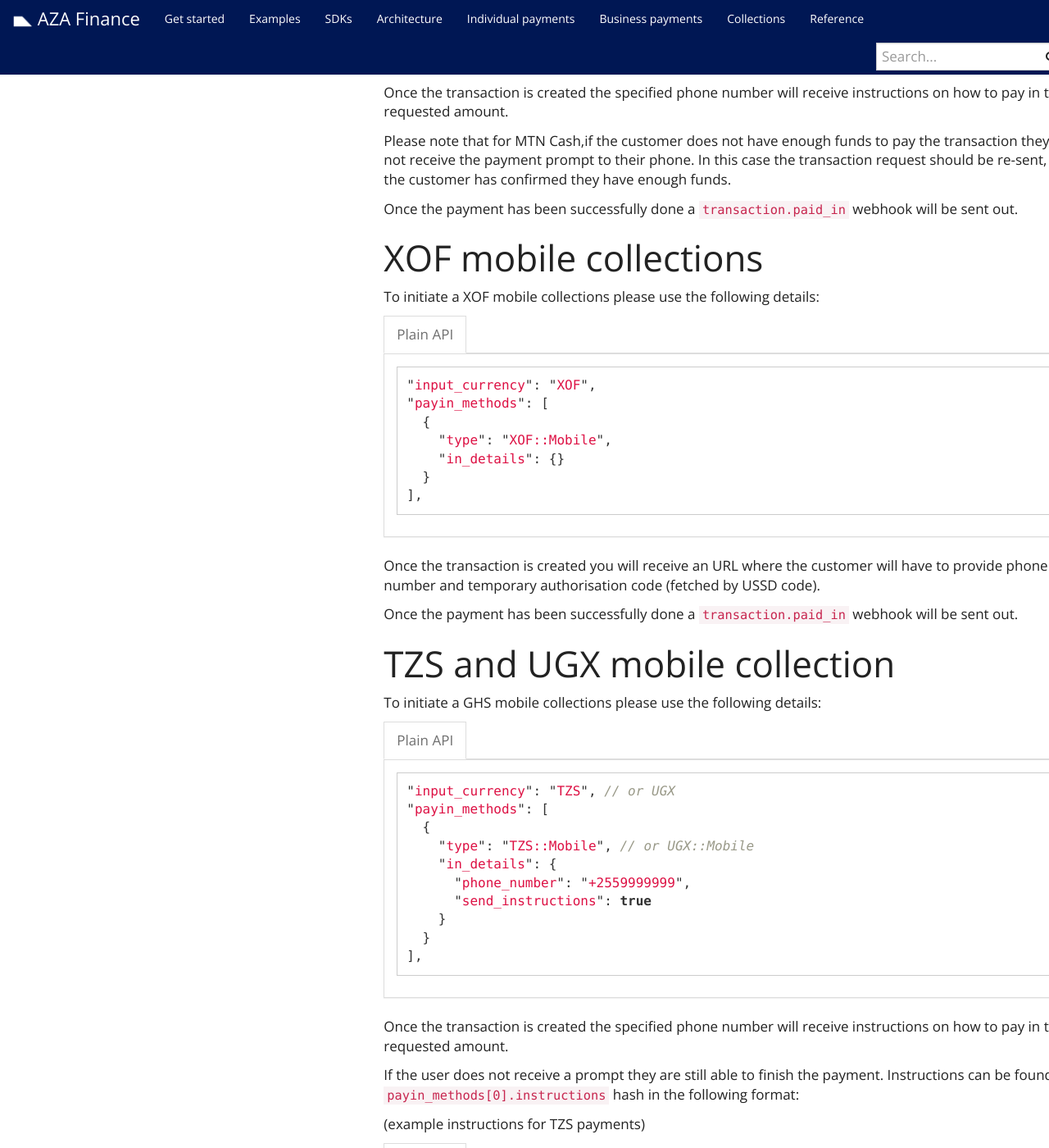
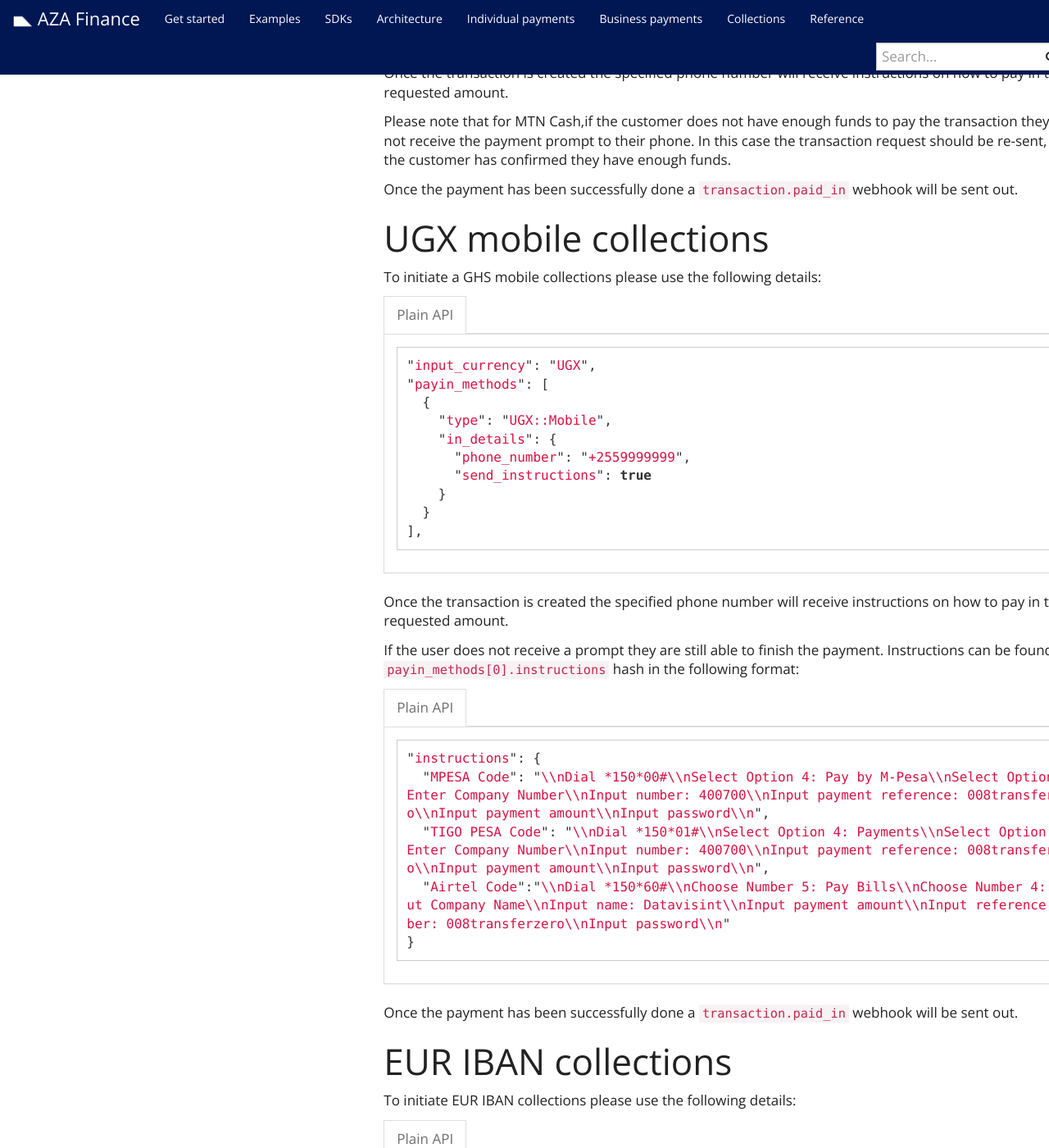
Before and after one commit to transferzero/api-documentation, a Jekyll site: the page built from _docs/collection-details.md, in a window 1280 px wide and 1400 px high, scrolled down 683 px. Shown: the whole window at 82% size. Built offline with Jekyll 4.4.1, drawn with Linux system fonts in a browser that asks for light colours; nearby versions of some CDN libraries; comment, search, counter and statistics services are not loaded; some of the changed text lies outside the part shown.

Commit message:
Remove XOF and TZS collections

````diff
--- a/_docs/collection-details.md
+++ b/_docs/collection-details.md
@@ -35,38 +35,16 @@ Please note that for MTN Cash,if the customer does not have enough funds to pay
 
 Once the payment has been successfully done a `transaction.paid_in` webhook will be sent out.
 
-# XOF mobile collections
-
-To initiate a XOF mobile collections please use the following details:
-
-{% capture data-raw %}
-```javascript
-"input_currency": "XOF",
-"payin_methods": [
-  {
-    "type": "XOF::Mobile",
-    "in_details": {}
-  }
-],
-```
-{% endcapture %}
-
-{% include language-tabbar.html prefix="collection-xof" raw=data-raw %}
-
-Once the transaction is created you will receive an URL where the customer will have to provide phone number and temporary authorisation code (fetched by USSD code).
-
-Once the payment has been successfully done a `transaction.paid_in` webhook will be sent out.
-
-# TZS and UGX mobile collection
+# UGX mobile collections
 
 To initiate a GHS mobile collections please use the following details:
 
 {% capture data-raw %}
 ```javascript
-"input_currency": "TZS", // or UGX
+"input_currency": "UGX",
 "payin_methods": [
   {
-    "type": "TZS::Mobile", // or UGX::Mobile
+    "type": "UGX::Mobile",
     "in_details": {
       "phone_number": "+2559999999",
       "send_instructions": true
@@ -81,8 +59,6 @@ To initiate a GHS mobile collections please use the following details:
 Once the transaction is created the specified phone number will receive instructions on how to pay in the requested amount.
 
 If the user does not receive a prompt they are still able to finish the payment. Instructions can be found in the `payin_methods[0].instructions` hash in the following format:
-
-(example instructions for TZS payments)
 
 {% capture data-raw %}
 ```javascript
````
